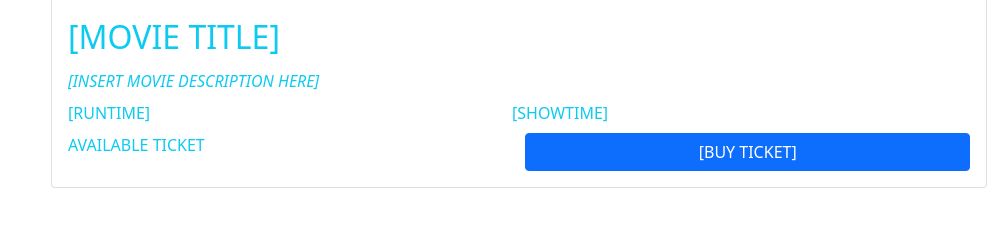
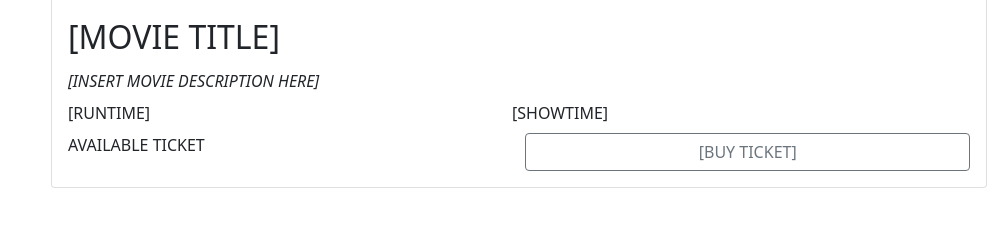
Before and after one commit to abdishukri-105/Flatdango, a website: page index.html in a window 1280 px wide. Shown: the part 304-530 px from the top of the page, without its empty margins (281-1280 px from the left). Drawn offline with Linux system fonts and the light colour scheme; no server answers.

Commit message:
changed text color

```diff
--- a/index.html
+++ b/index.html
@@ -15,7 +15,7 @@
           <!--vertical nav-bar section -->
           <div class="col-3">
             <div class="navbar navbar-dark bg-light ">
-              <ul class="navbar-nav lh-lg text-info" id="films">
+              <ul class="navbar-nav lh-lg" id="films">
                 <li class="nav-item">
                   <a href="" class="nav-link">list of movies will go here</a>
                 </li>
@@ -29,7 +29,7 @@
                      src="[MOVIE POSTER]"
                      alt="[MOVIE TITLE]"
                      />
-                <div class="card-body text-info ">
+                <div class="card-body ">
 
                   <div id="title" class="card-title text-uppercase fs-2">[MOVIE TITLE]</div>
                   <div id="film-info" class="card-text mb-2 fst-italic" >[INSERT MOVIE DESCRIPTION HERE]</div>
@@ -40,7 +40,7 @@
                   </div>
                     <div class="d-flex flex-row justify-content-evenly">
                     <span id="ticket-num"  class="flex-fill justify-content-evenly">AVAILABLE TICKET</span>
-                    <span id="buy-ticket" class=" btn btn-primary flex-fill justify-content-evenly">[BUY TICKET]</span>
+                    <span id="buy-ticket" class=" btn btn-outline-secondary flex-fill justify-content-evenly">[BUY TICKET]</span>
                     </div>
 
 
```
